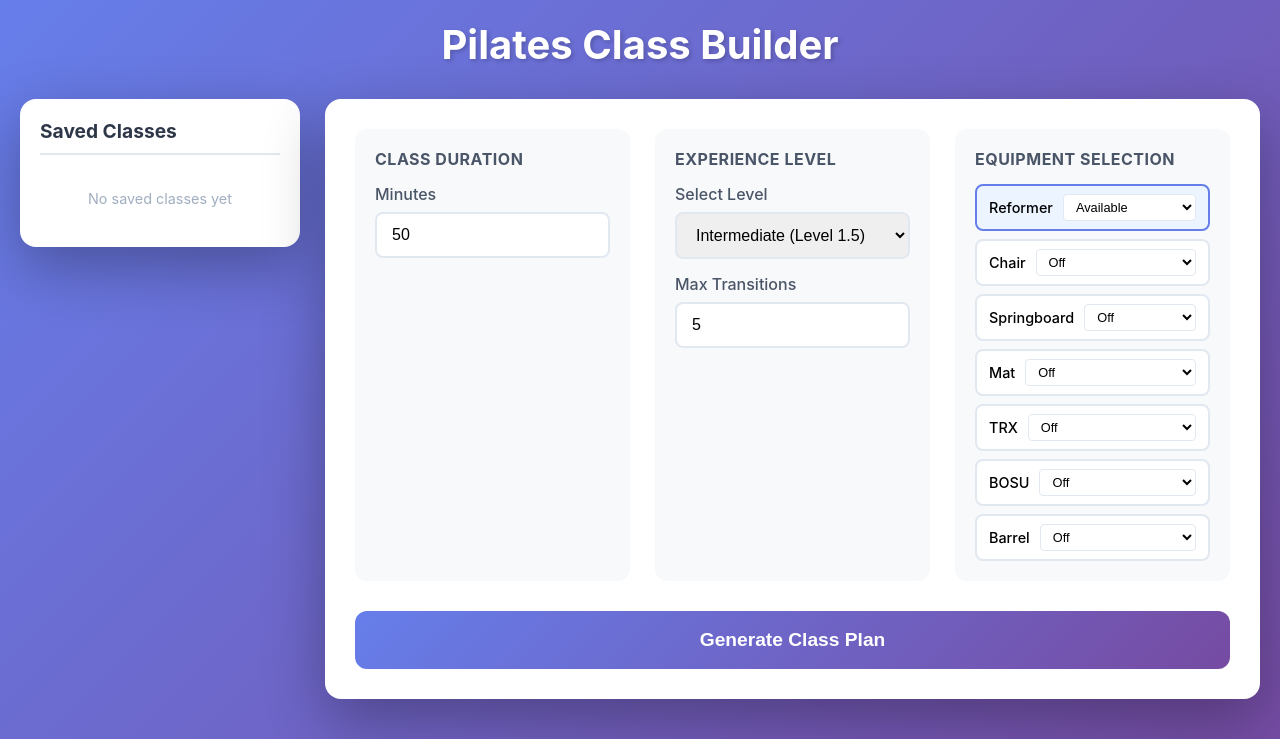
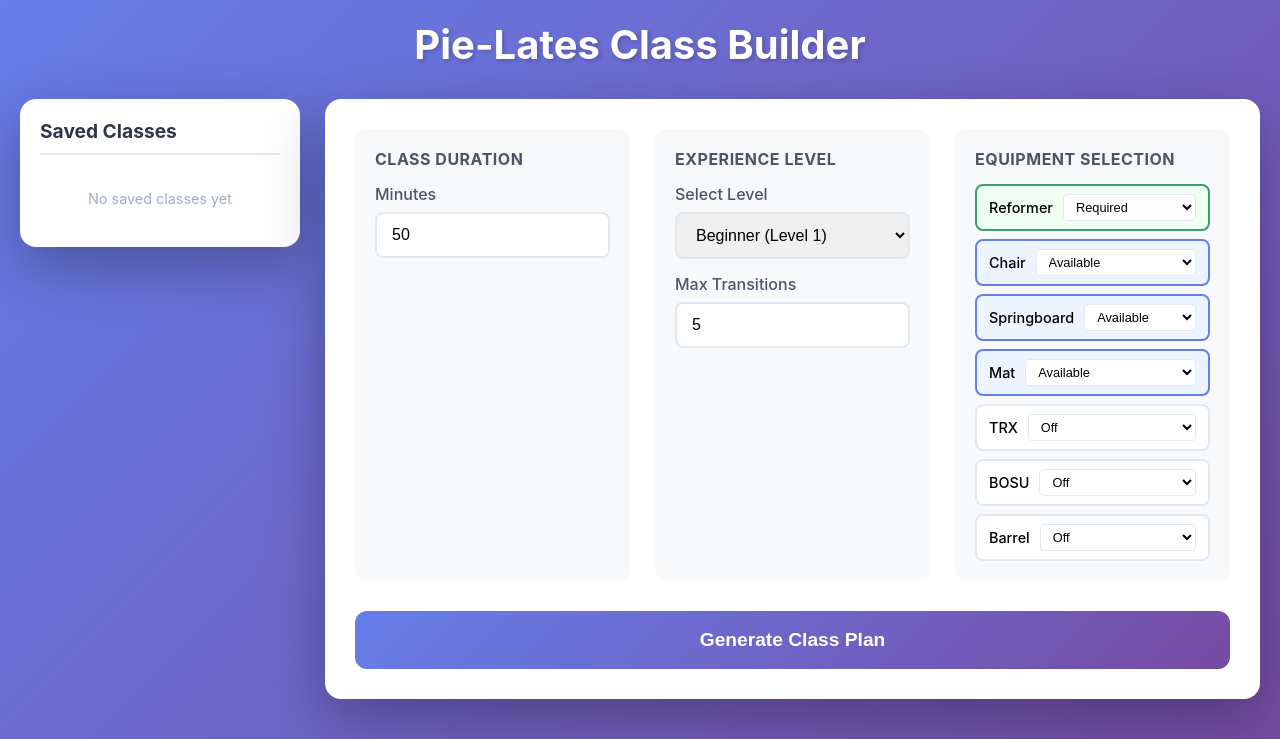
Before and after one commit to mprachar/pilates-class-builder, a Flask app: page / in a window 1280 px wide. Shown: the top 739 px of the page. Run offline with Flask 3, Linux system fonts and the light colour scheme; data that the repository does not hold is empty.

Commit message:
chore: rename to Pie-Lates and update defaults
- Rename app to "Pie-Lates Class Builder"
- Default level: Beginner (Level 1)
- Default max transitions: 5
- Equipment defaults: Reformer=Required, Chair/Springboard/Mat=Available, TRX/BOSU/Barrel=Off

🤖 Generated with [Claude Code](https://claude.com/claude-code)

Co-Authored-By: Claude <noreply@anthropic.com>

```diff
--- a/app.py
+++ b/app.py
@@ -1,5 +1,5 @@
 """
-Pilates Class Builder - Flask Web Application
+Pie-Lates Class Builder - Flask Web Application
 
 Helps instructors build balanced Pilates classes with good flow.
 """
--- a/templates/index.html
+++ b/templates/index.html
@@ -3,7 +3,7 @@
 <head>
     <meta charset="UTF-8">
     <meta name="viewport" content="width=device-width, initial-scale=1.0">
-    <title>Pilates Class Builder</title>
+    <title>Pie-Lates Class Builder</title>
     <script src="https://cdn.jsdelivr.net/npm/sortablejs@1.15.0/Sortable.min.js"></script>
     <style>
         * {
@@ -710,7 +710,7 @@
 </head>
 <body>
     <div class="container">
-        <h1>Pilates Class Builder</h1>
+        <h1>Pie-Lates Class Builder</h1>
 
         <div class="main-layout">
             <!-- Sidebar - Saved Classes -->
@@ -753,7 +753,7 @@
                                 {% for lvl in levels %}
                                 <option value="{{ lvl.id }}"
                                         data-max-transitions="{{ lvl.max_transitions }}"
-                                        {% if lvl.id == 'intermediate' %}selected{% endif %}>
+                                        {% if lvl.id == 'beginner' %}selected{% endif %}>
                                     {{ lvl.name }}
                                 </option>
                                 {% endfor %}
@@ -769,9 +769,9 @@
                                 <div class="equipment-item" id="eq-{{ eq.id }}">
                                     <span class="equipment-name">{{ eq.name }}</span>
                                     <select class="equipment-select" name="equipment-{{ eq.id }}" onchange="updateEquipmentStatus('{{ eq.id }}', this.value)">
-                                        <option value="off">Off</option>
-                                        <option value="available" {% if eq.id == 'reformer' %}selected{% endif %}>Available</option>
-                                        <option value="required">Required</option>
+                                        <option value="off" {% if eq.id in ['trx', 'bosu', 'barrel'] %}selected{% endif %}>Off</option>
+                                        <option value="available" {% if eq.id in ['chair', 'springboard', 'mat'] %}selected{% endif %}>Available</option>
+                                        <option value="required" {% if eq.id == 'reformer' %}selected{% endif %}>Required</option>
                                     </select>
                                 </div>
                                 {% endfor %}
```
